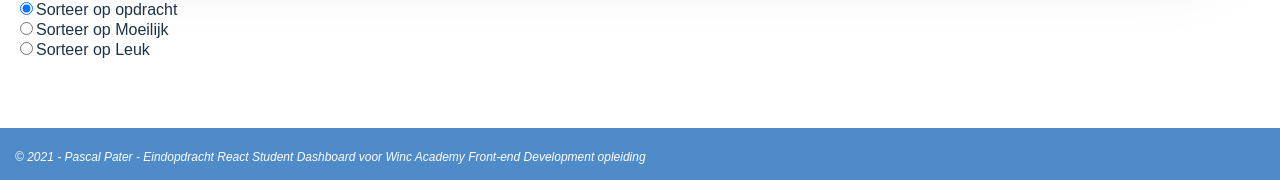
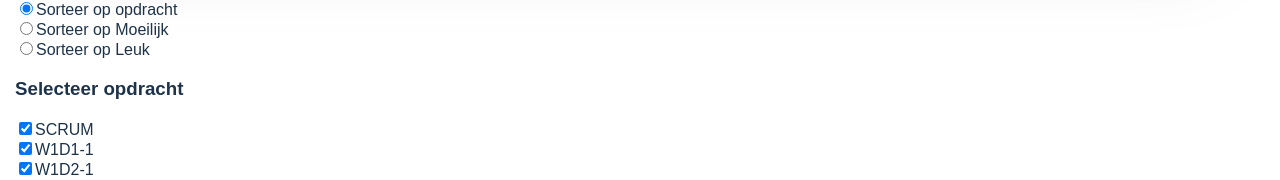
Before and after one commit to PasquinelP/pascal_pater-eindopdracht-React-Student-Dashboard, a React (Create React App) app: page / in a window 1280 px wide. Shown: the part 614-794 px from the top of the page. Built offline with nearby package versions, Linux system fonts and the light colour scheme; the HTML template or start-up script is replaced by a standard one.

Commit message:
add class name, add SelectAssignment component

```diff
--- a/src/components/Dashboard.js
+++ b/src/components/Dashboard.js
@@ -3,6 +3,7 @@
 import Nav from "./Nav";
 import Chart from './Chart';
 import SortRating from "./SortRating";
+import SelectAssignment from "./SelectAssignment";
 
 const Dashboard = () => {
 
@@ -18,9 +19,10 @@
   return (
     <>
       <Nav />
-      <h1>Dashboard gemiddelde rating per opdracht</h1>
+      <h1 className="page-title">Dashboard gemiddelde rating per opdracht</h1>
       <Chart />
       <SortRating />
+      <SelectAssignment />
     </>
   );
 };
```
